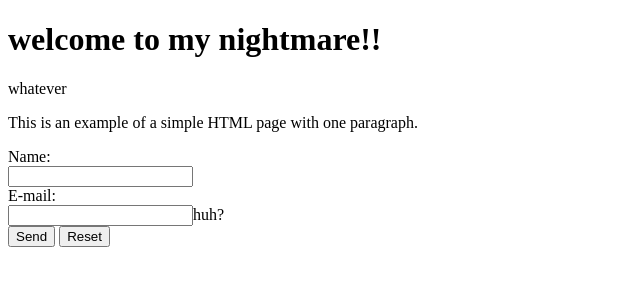
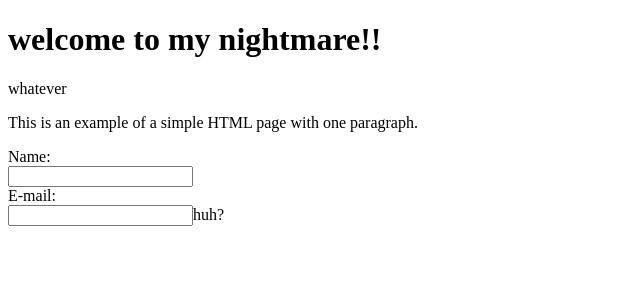
Before and after one commit to rmchwork/potionfy, a plain HTML site: page index.html in a window 1280 px wide. Shown: the whole page, without its empty margins (0-640 px from the left). Drawn offline with Linux system fonts and the light colour scheme.

Commit message:
Update index.html

```diff
--- a/index.html
+++ b/index.html
@@ -13,8 +13,6 @@
 			<input type="text" name="name"><br>
 			E-mail:<br>
 			<input type="text" name="mailboxy">huh?<br>
-			<input type="submit" value="Send">
-			<input type="reset" value="Reset">
 		</form>
     </body>
 </html>
```
